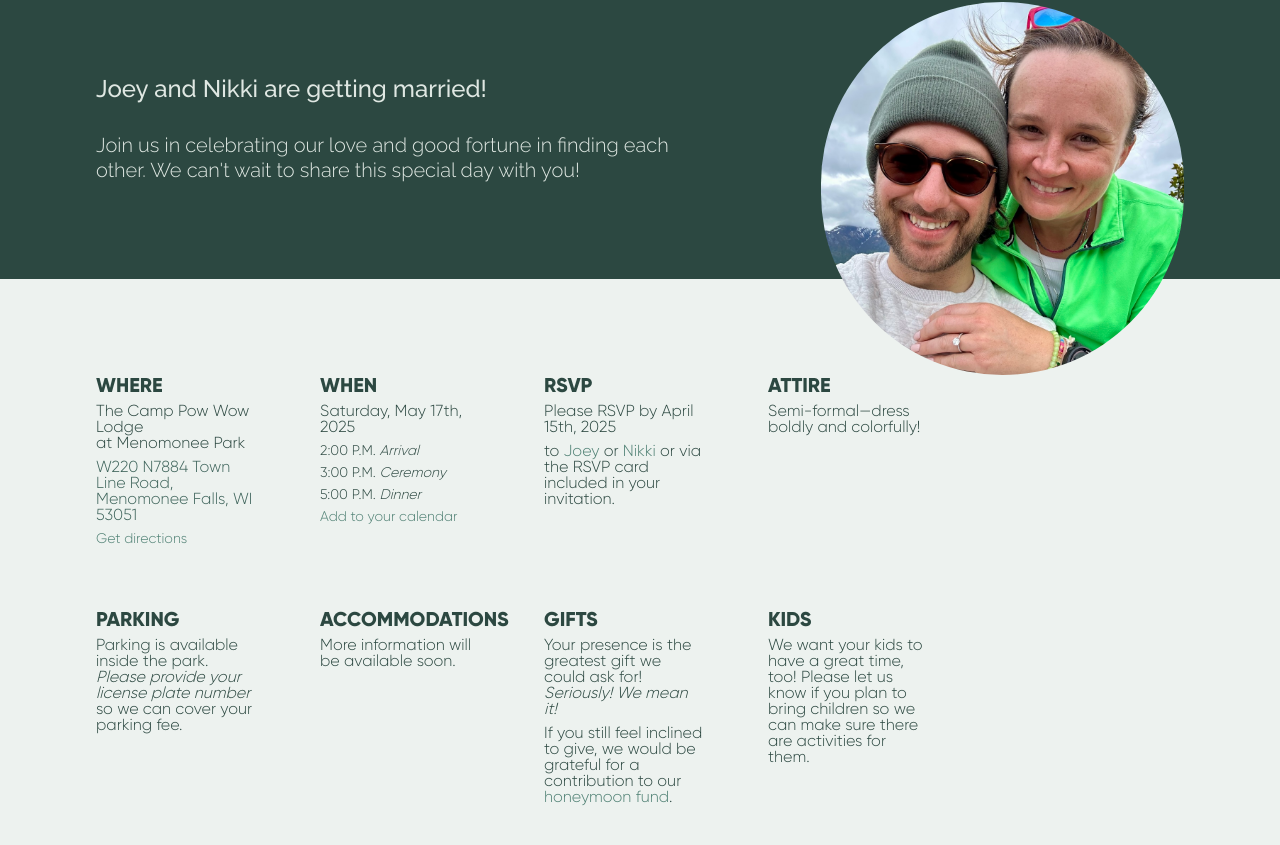
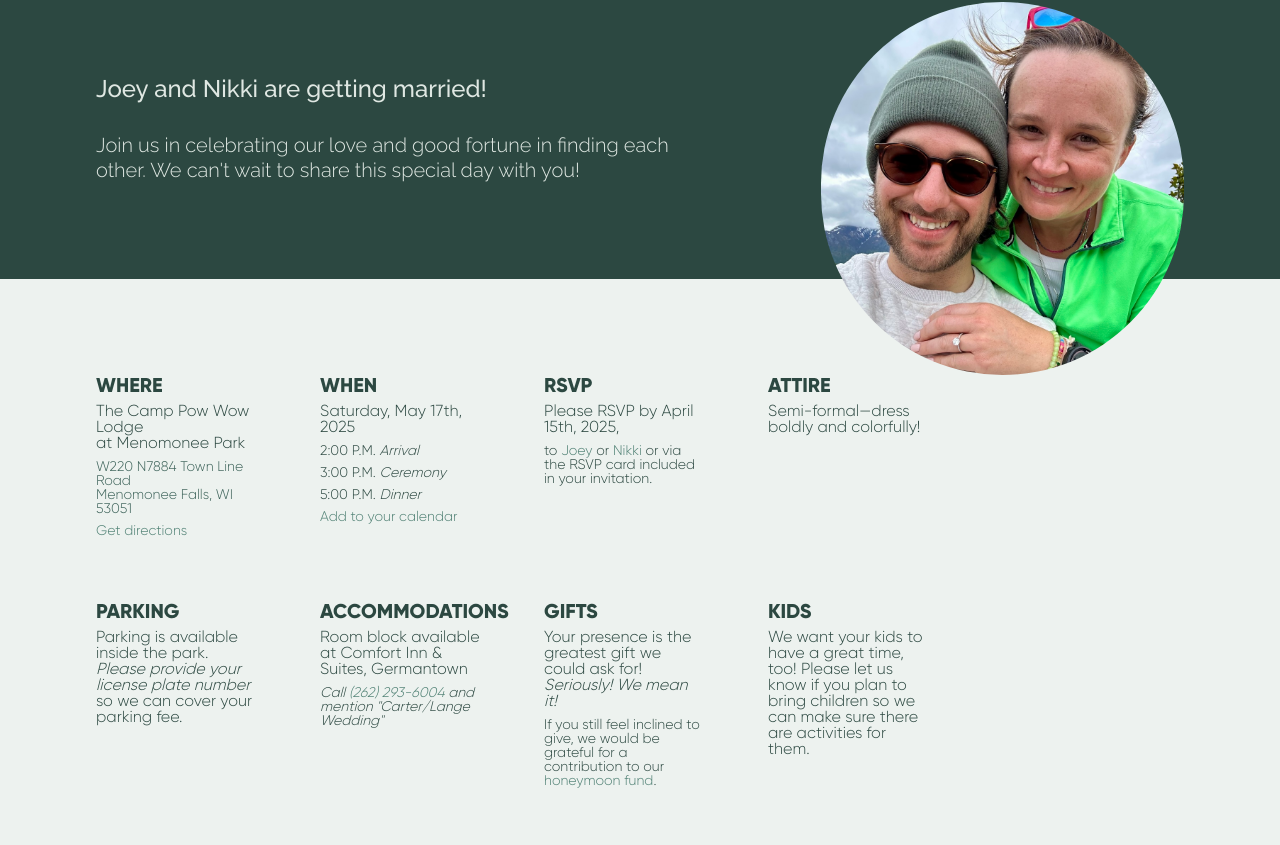
Before and after one commit to josefdlange/joeyandnikki.wedding, a Next.js app: page / in a window 1280 px wide. Shown: the part 723-1568 px from the top of the page. Built offline with nearby package versions, Linux system fonts and the light colour scheme.

Commit message:
Added accomodations

```diff
--- a/src/app/page.tsx
+++ b/src/app/page.tsx
@@ -49,8 +49,8 @@ export default function Home() {
                     <p className="text-md font-medium leading-none">
                         The Camp Pow Wow Lodge<br/> at Menomonee Park
                     </p>
-                    <p className="text-md font-medium leading-none text-peacock-800">
-                        W220 N7884 Town Line Road,<br/>
+                    <p className="text-sm font-medium leading-none text-peacock-800">
+                        W220 N7884 Town Line Road<br/>
                         Menomonee Falls, WI 53051
                     </p>
                     <p className="text-sm font-medium leading-none text-peacock-700 hover:underline">
@@ -77,9 +77,9 @@ export default function Home() {
                 </InfoBlock>
                 <InfoBlock title={"RSVP"}>
                     <p className="text-md font-medium leading-none">
-                        Please RSVP by April 15th, 2025
+                        Please RSVP by April 15th, 2025,
                     </p>
-                    <p className="text-md font-medium leading-none">
+                    <p className="text-sm font-medium leading-none">
                         to <a href="mailto:josef.d.lange@gmail.com"
                               className="text-peacock-700 hover:underline">Joey</a> or <a
                         href="mailto:carternm27@gmail.com" className="text-peacock-700 hover:underline">Nikki</a> or via
@@ -93,25 +93,33 @@ export default function Home() {
                 </InfoBlock>
                 <InfoBlock title={"Parking"}>
                     <p className="text-md font-medium leading-none">
-                        Parking is available inside the park. <span className="italic">Please provide your license plate number</span> so we can cover your parking fee.
+                        Parking is available inside the park. <span className="italic">Please provide your license plate number</span> so
+                        we can cover your parking fee.
                     </p>
                 </InfoBlock>
                 <InfoBlock title={"Accommodations"}>
                     <p className="text-md font-medium leading-none">
-                        More information will be available soon.
+                        Room block available at Comfort Inn &amp; Suites, Germantown<br/>
+                    </p>
+                    <p className={"text-sm italic font-medium leading-none"}>
+                        Call <a
+                        href="tel:+12622936004" className="text-peacock-700 hover:underline">(262) 293-6004</a> and mention &quot;Carter/Lange Wedding&quot;
                     </p>
                 </InfoBlock>
                 <InfoBlock title={"Gifts"}>
                     <p className="text-md font-medium leading-none">
                         Your presence is the greatest gift we could ask for! <span className={"italic"}>Seriously! We mean it!</span>
                     </p>
-                    <p className="text-md font-medium leading-none">
-                        If you still feel inclined to give, we would be grateful for a contribution to our <a href="https://www.honeyfund.com/site/joeyandnikki" target="_blank" className="text-peacock-700 hover:underline">honeymoon fund</a>.
+                    <p className="text-sm font-medium leading-none">
+                        If you still feel inclined to give, we would be grateful for a contribution to our <a
+                        href="https://www.honeyfund.com/site/joeyandnikki" target="_blank"
+                        className="text-peacock-700 hover:underline">honeymoon fund</a>.
                     </p>
                 </InfoBlock>
                 <InfoBlock title={"Kids"}>
                     <p className="text-md font-medium leading-none">
-                        We want your kids to have a great time, too! Please let us know if you plan to bring children so we can make sure there are activities for them.
+                        We want your kids to have a great time, too! Please let us know if you plan to bring children so
+                        we can make sure there are activities for them.
                     </p>
                 </InfoBlock>
             </div>
```
